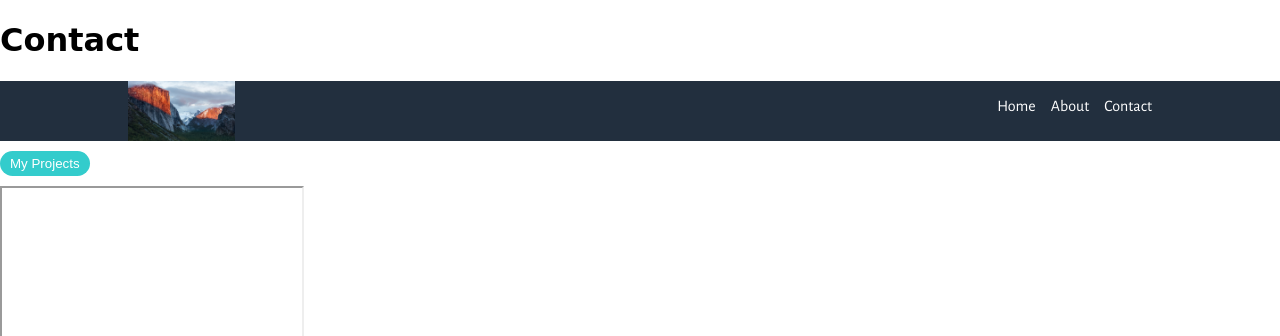
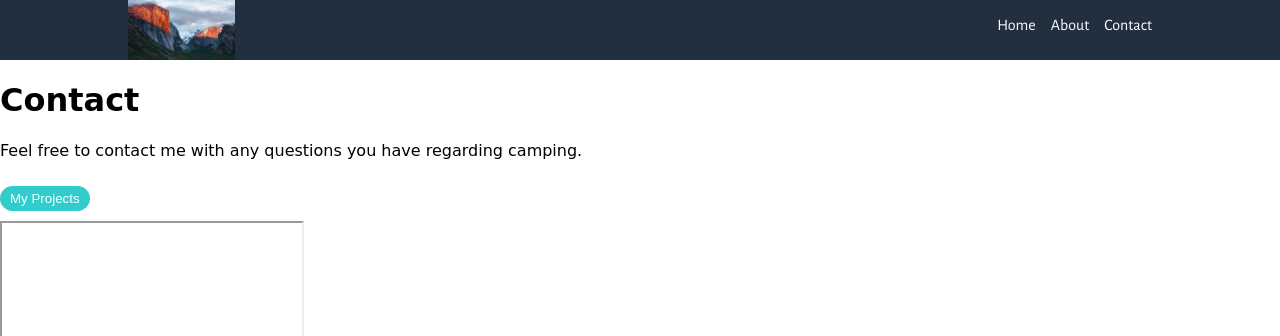
Before and after one commit to JPolm/first-website, a plain HTML site: page contact.html in a window 1280 px wide. Shown: the top 336 px of the page. Drawn offline with nearby package versions, Linux system fonts and the light colour scheme; a web font is replaced by a local one.

Commit message:
took off header on contact page

```diff
--- a/contact.html
+++ b/contact.html
@@ -10,7 +10,6 @@
 </head>
 <body>
 
-    <h1>Contact</h1>
         <!-- ------ Begin Nav ------ -->
     <nav class="main-nav">
         <div class="container">
@@ -32,11 +31,16 @@
         </div>
     </nav>
     <div>
+        <h1>Contact</h1>
+        <p>Feel free to contact me with any questions you have regarding camping.</p>
+    </div>
+
+
+
+    <div>
     <button class="contact-button">
     <a href="https://c9.io/jpolm" target="_blank" class="link-text">My Projects</a></button>
         </div>
-
-
 
     <iframe><iframe height="500" allowTransparency="true" frameborder="0" scrolling="no" style="width:100%;border:none"  src="https://justinpolm.wufoo.com/embed/zm10oqn1061ps9/"><a href="https://justinpolm.wufoo.com/forms/zm10oqn1061ps9/">Fill out my Wufoo form!</a></iframe><div id="wuf-adv" style="font-family:inherit;font-size: small;color:#a7a7a7;text-align:center;display:block;"><span class="notranslate">Use <a href="http://www.wufoo.com/partners/">Wufoo integrations</a> and get your data to your favorite apps.</span></div></iframe>
     <iframe height="515" allowTransparency="true" frameborder="0" scrolling="no" style="width:100%;border:none"  src="https://mwallert.wufoo.com/embed/m7m36pp00i901l/"><a href="https://mwallert.wufoo.com/forms/m7m36pp00i901l/">Fill out my Wufoo form!</a></iframe><div id="wuf-adv" style="font-family:inherit;font-size: small;color:#a7a7a7;text-align:center;display:block;"><span class="notranslate">The easy to use <a href="http://www.wufoo.com/form-builder/">Wufoo form builder</a> helps you make forms easy, fast, and fun.</span></div>
```
